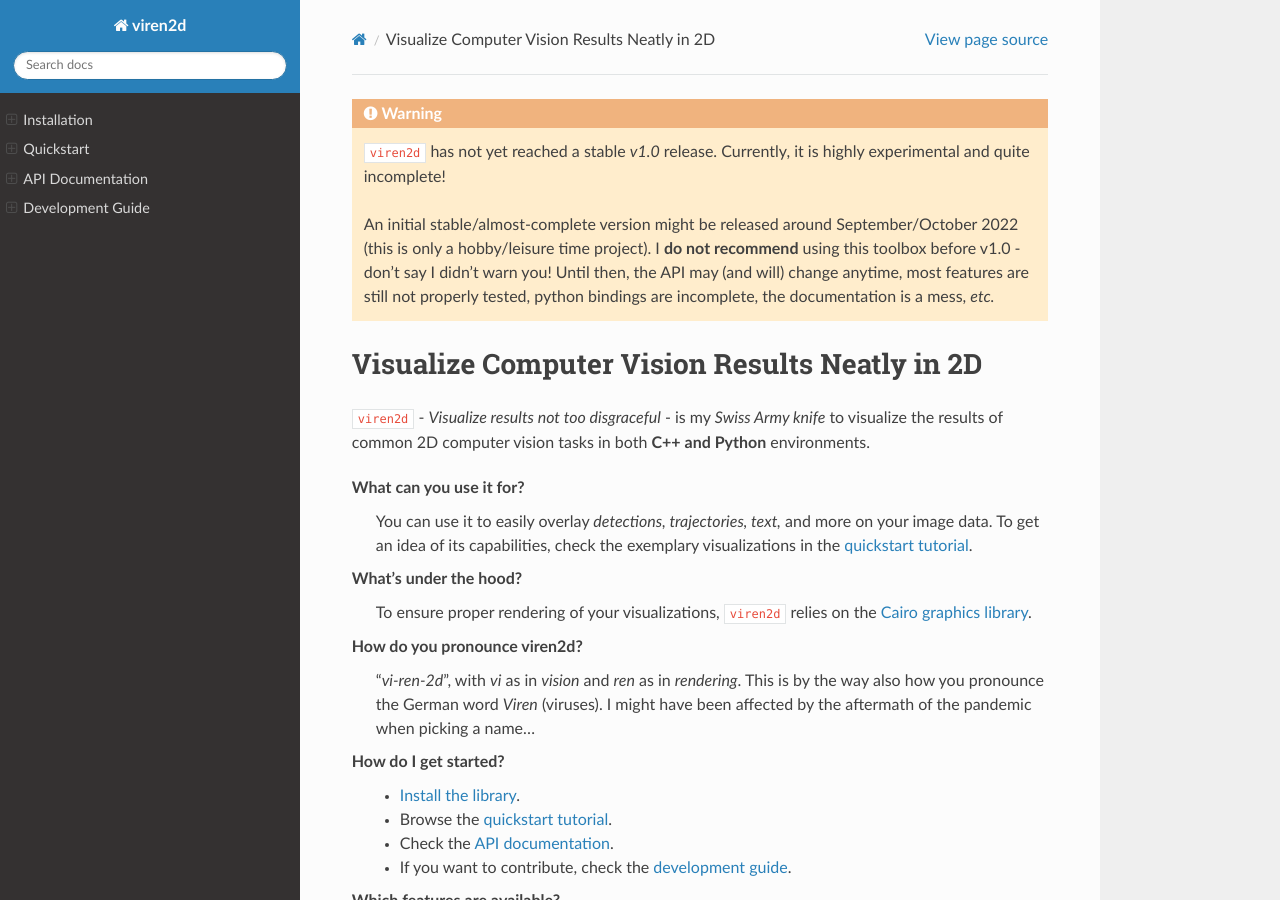
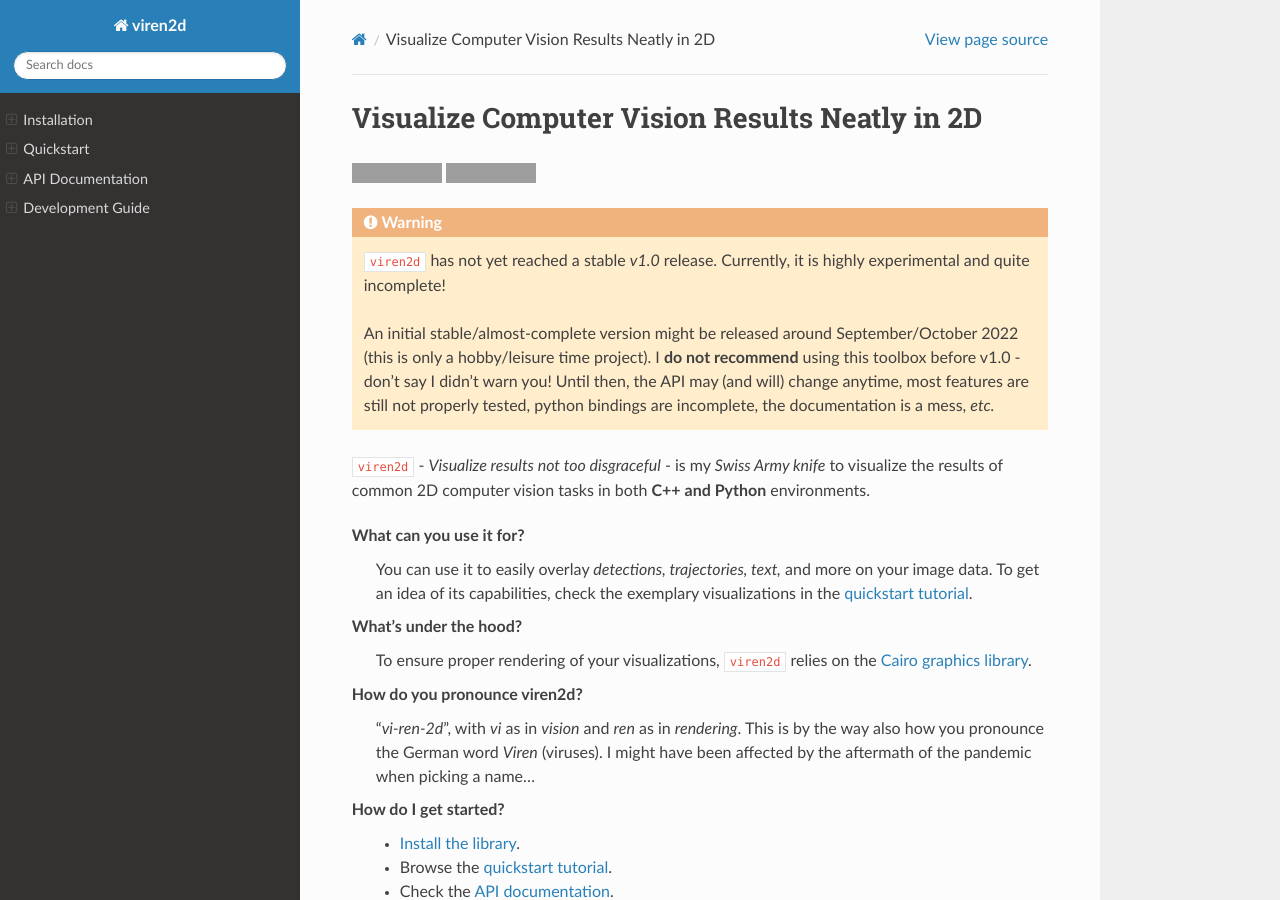
Before and after one commit to snototter/viren2d, a Sphinx documentation site: the page built from docs/source/index.rst, in a window 1280 px wide and 900 px high. Built offline with Sphinx 7.4.7 and the Read the Docs theme 2.0.0, drawn with Linux system fonts in a browser that asks for light colours; the version number could not be read and is left out; some of the changed lines change nothing that is shown; grey boxes are pictures that could not be loaded.

Commit message:
add badges

```diff
--- a/docs/source/index.rst
+++ b/docs/source/index.rst
@@ -1,4 +1,10 @@
 .. viren2d documentation master file.
+
+==============================================
+Visualize Computer Vision Results Neatly in 2D
+==============================================
+
+|doc-status-badge| |license-badge|
 
 .. include:: symbols.rst
 
@@ -13,10 +19,6 @@
    most features are still not properly tested, python bindings are
    incomplete, the documentation is a mess, *etc.*
 
-
-==============================================
-Visualize Computer Vision Results Neatly in 2D
-==============================================
 
 ``viren2d`` - *Visualize results not too disgraceful* - is my *Swiss Army
 knife* to visualize the results of common 2D computer vision tasks in both
@@ -77,3 +79,14 @@
    quickstart
    api-documentation
    dev-guide
+
+
+.. |doc-status-badge| image:: https://readthedocs.org/projects/viren2d/badge/?version=latest&style=flat
+    :alt: Documentation Status
+    :target: https://viren2d.readthedocs.io
+..    :scale: 100%
+
+.. |license-badge| image:: https://img.shields.io/badge/license-MIT-blue.svg
+    :alt: License MIT
+    :target: https://github.com/snototter/viren2d/blob/main/LICENSE?raw=true
+..    :scale: 100%
```
